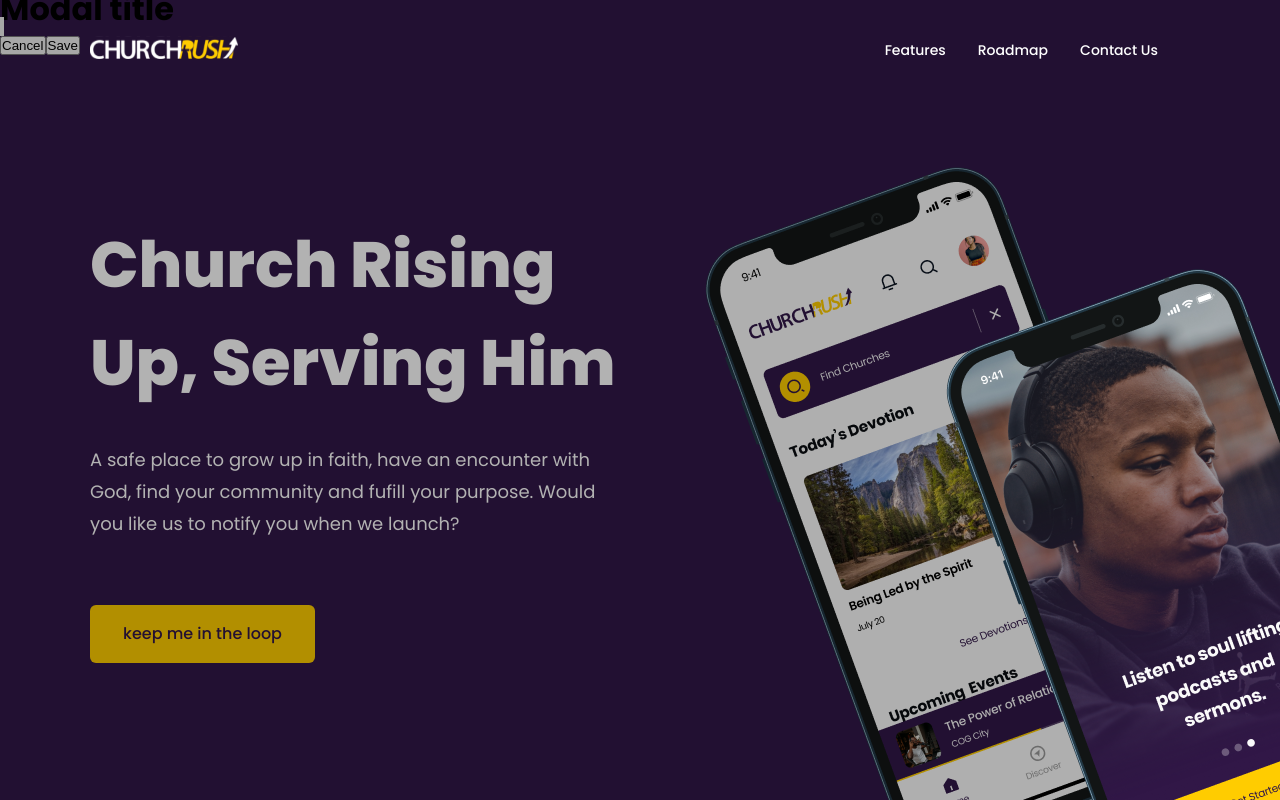
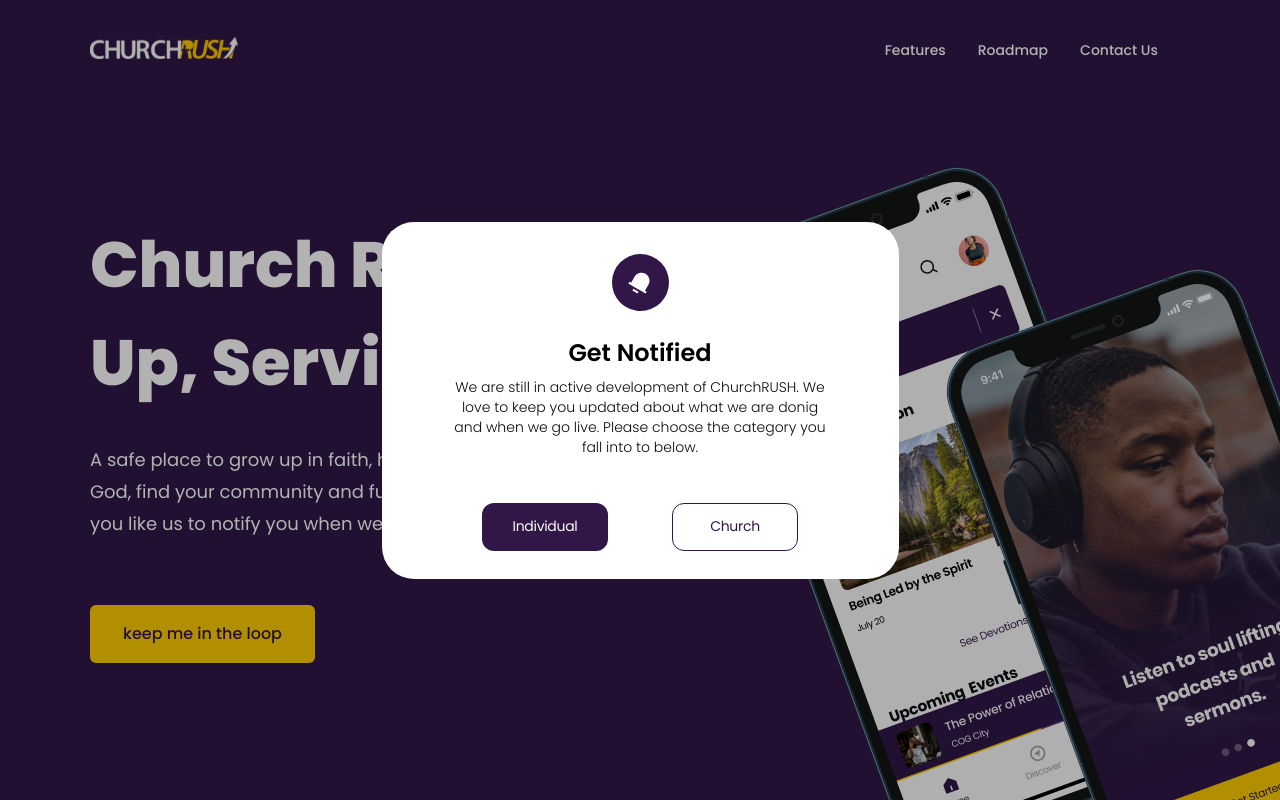
Before and after one commit to Pariola-droid/church-rush, a Vue app: page / in a window 1280 px wide. Both pictures are taken after a click on the button "keep me in the loop". Shown: the top 800 px of the page. Built offline with nearby package versions, Linux system fonts and the light colour scheme; a web font is replaced by a local one.

Commit message:
added the modal... added more functionalities

```diff
--- a/src/components/general/Modal.vue
+++ b/src/components/general/Modal.vue
@@ -5,22 +5,37 @@
       <div class="modal__dialog">
         <div class="modal__header">
           <slot name="header"/>
-          <button type="button" class="modal__close" @click="closeModal()">
-            <svg xmlns="http://www.w3.org/2000/svg" viewBox="0 0 352 512">
-              <path
-                fill="currentColor"
-                d="M242.72 256l100.07-100.07c12.28-12.28 12.28-32.19 0-44.48l-22.24-22.24c-12.28-12.28-32.19-12.28-44.48 0L176 189.28 75.93 89.21c-12.28-12.28-32.19-12.28-44.48 0L9.21 111.45c-12.28 12.28-12.28 32.19 0 44.48L109.28 256 9.21 356.07c-12.28 12.28-12.28 32.19 0 44.48l22.24 22.24c12.28 12.28 32.2 12.28 44.48 0L176 322.72l100.07 100.07c12.28 12.28 32.2 12.28 44.48 0l22.24-22.24c12.28-12.28 12.28-32.19 0-44.48L242.72 256z"
-              ></path>
+           <svg width="57" height="57" viewBox="0 0 57 57" fill="none" xmlns="http://www.w3.org/2000/svg">
+                <rect width="57" height="57" rx="28.5" fill="#311747"/>
+                <g clip-path="url(#clip0_1460_2672)">
+                <path d="M32.9281 36.8301L34.6601 37.8301L33.6601 39.5622L16.3396 29.5622L17.3396 27.8301L19.0717 28.8301L22.5717 22.768C23.6325 20.9305 25.3799 19.5897 27.4293 19.0405C29.4787 18.4914 31.6624 18.7789 33.4999 19.8398C35.3373 20.9006 36.6781 22.648 37.2273 24.6974C37.7764 26.7468 37.4889 28.9305 36.4281 30.768L32.9281 36.8301ZM21.4018 34.7942L26.5979 37.7942L25.5979 39.5263L20.4018 36.5263L21.4018 34.7942Z" fill="white"/>
+                </g>
+                <defs>
+                <clipPath id="clip0_1460_2672">
+                <rect width="24" height="24" fill="white" transform="translate(24.1077 12.1077) rotate(30)"/>
+                </clipPath>
+                </defs>
             </svg>
-          </button>
         </div>
 
         <div class="modal__body">
           <slot name="body"/>
+          <h3>
+              Get Notified
+          </h3>
+          <p>
+              We are still in active development of ChurchRUSH. We love to keep you updated about what we are donig and when we go live. Please choose the category you fall into to below.
+          </p>
         </div>
 
         <div class="modal__footer">
           <slot name="footer"/>
+          <button class="ind" @click="closeModal()">
+              Individual
+          </button>
+          <button class="chu" @click="closeModal()">
+              Church
+          </button>
         </div>
       </div>
     </div>
@@ -57,9 +72,11 @@
   right: 0;
   bottom: 0;
   left: 0;
-  z-index: 9;
+  z-index: 999999999;
   overflow-x: hidden;
   overflow-y: auto;
+  display: grid;
+  place-items: center;
 }
 
 .modal .modal__backdrop {
@@ -69,32 +86,115 @@
     bottom: 0;
     left: 0;
     background-color: rgba(0, 0, 0, 0.3);
-    z-index: 1;
+    z-index: 9;
+}
+
+.modal .modal__dialog {
+    display: flex;
+    flex-direction: column;
+    align-items: flex-start;
+    padding: 32px 72px;
+    position: relative;
+    width: 517px;
+    height: 357px;
+    background: #FFFFFF;
+    border-radius: 32px;
+    z-index: 999;
+}
+
+.modal__dialog .modal__header {
+    width: 100%;
+    height: fit-content;
+    display: grid;
+    place-items: center;
+    margin-bottom: 32px;
+}
+
+.modal__dialog .modal__body {
+    width: 100%;
+    height: fit-content;
+    display: grid;
+    place-items: center;
+    margin-bottom: 32px;
+}
+.modal__dialog .modal__body h3 {
+    font-weight: 600;
+    font-size: 24px;
+    line-height: 20px;
+    text-align: center;
+    color: #000000;
+}
+.modal__dialog .modal__body p {
+    font-style: normal;
+    font-weight: 300;
+    font-size: 14px;
+    line-height: 20px;
+    text-align: center;
+    color: #080C10;
+    max-width: 373px;
+    /* margin: 24px 0px; */
+}
+
+.modal__dialog  .modal__footer {
+    width: 100%;
+    height: fit-content;
+    display: flex;
+    align-items: center;
+    justify-content: center;
+}
+.modal__dialog  .modal__footer .ind {
+    display: flex;
+    justify-content: center;
+    align-items: center;
+    padding: 8px 40px;
+    text-align: center;
+    letter-spacing: -0.3px;
+    color: #FAFAFA;
+    position: static;
+    width: 126px;
+    height: 48px;
+    left: 0px;
+    top: 0px;
+    background: #311747;
+    border-radius: 12px;
+    font-family: 'Poppins', sans-serif;
+    font-style: normal;
+    font-weight: normal;
+    font-size: 14px;
+    outline: 0;
+    border: 0;
+    margin: 0px 32px;
+    cursor: pointer;
+}
+.modal__dialog  .modal__footer .chu {
+    display: flex;
+    justify-content: center;
+    align-items: center;
+    padding: 8px 40px;
+    text-align: center;
+    letter-spacing: -0.3px;
+    color: #311747;
+    position: static;
+    width: 126px;
+    height: 48px;
+    left: 0px;
+    top: 0px;
+    border: 1px solid #311747;
+    border-radius: 12px;
+    font-family: 'Poppins', sans-serif;
+    font-style: normal;
+    font-weight: normal;
+    font-size: 14px;
+    outline: 0;
+    margin: 0px 32px;
+    cursor: pointer;
+    background: transparent;
 }
 
 
-/* //   &__backdrop {
-//     position: fixed;
-//     top: 0;
-//     right: 0;
-//     bottom: 0;
-//     left: 0;
-//     background-color: rgba(0, 0, 0, 0.3);
-//     z-index: 1;
-//   }
-//   &__dialog {
-//     position: relative;
-//     width: 600px;
-//     background-color: #ffffff;
-//     border-radius: 5px;
-//     margin: 50px auto;
-//     display: flex;
-//     flex-direction: column;
-//     z-index: 2;
-//     @media screen and (max-width: 992px) {
-//       width: 90%;
-//     }
-//   }
+
+/*
+
 //   &__close {
 //     width: 30px;
 //     height: 30px;
--- a/src/components/landing/FeaturesCH.vue
+++ b/src/components/landing/FeaturesCH.vue
@@ -9,7 +9,7 @@
 
             <div class="content">
                 <h1>
-                    As a Church
+                    As a<br/> Church
                 </h1>
 
                 <p>
--- a/src/components/landing/FeaturesLI.vue
+++ b/src/components/landing/FeaturesLI.vue
@@ -3,7 +3,7 @@
       <div class="wrapper">
             <div class="content">
                 <h1>
-                    As a Listener
+                    As a<br/> Listener
                 </h1>
 
                 <p>
--- a/src/components/landing/Header.vue
+++ b/src/components/landing/Header.vue
@@ -20,7 +20,7 @@
 
             <modal ref="modalName">
                 <template v-slot:header>
-                    <h1>Modal title</h1>
+
                 </template>
 
                 <template v-slot:body>
@@ -28,10 +28,10 @@
                 </template>
 
                 <template v-slot:footer>
-                    <div class="d-flex align-items-center justify-content-between">
+                    <!-- <div class="d-flex align-items-center justify-content-between">
                     <button class="btn btn--secondary" @click="$refs.modalName.closeModal()">Cancel</button>
                     <button class="btn btn--primary" @click="$refs.modalName.closeModal()">Save</button>
-                    </div>
+                    </div> -->
                 </template>
             </modal>
       </div>
```
